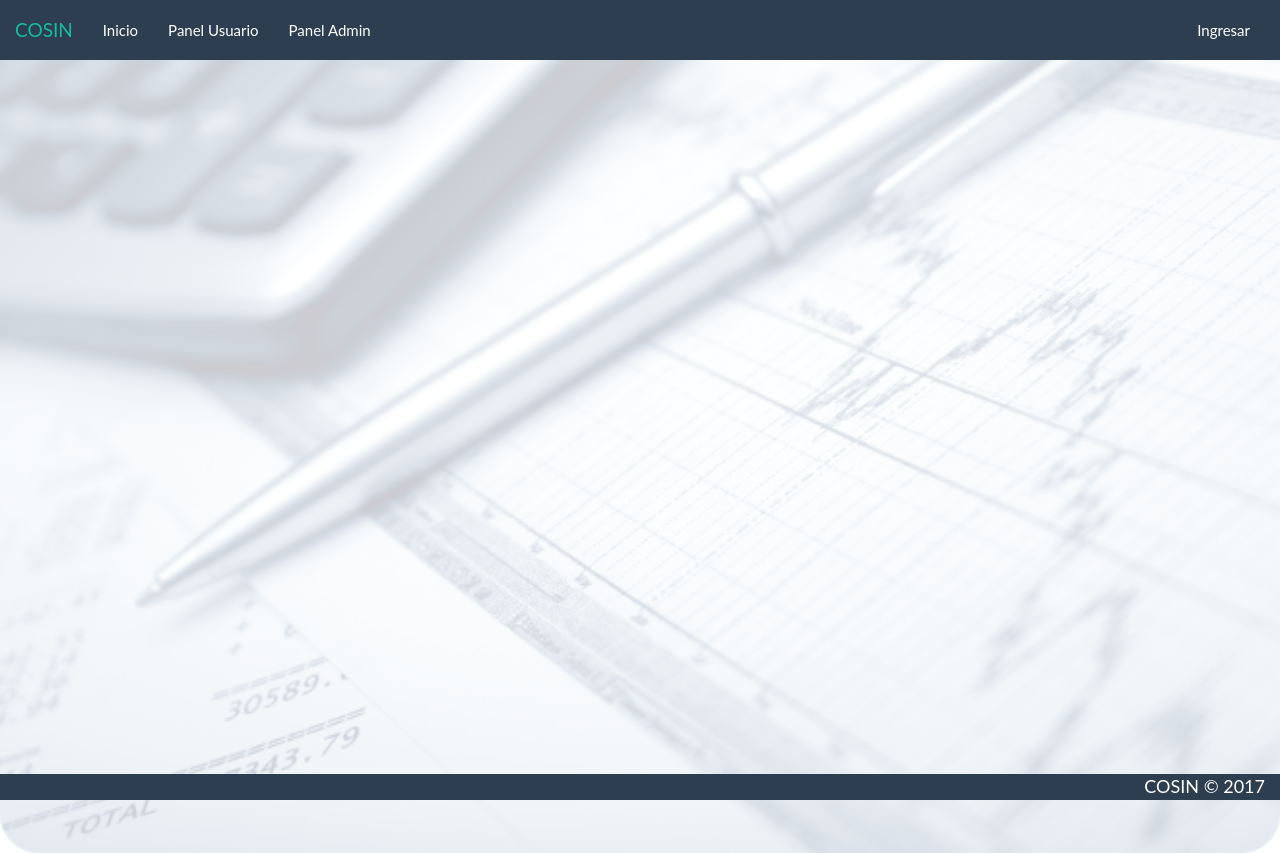
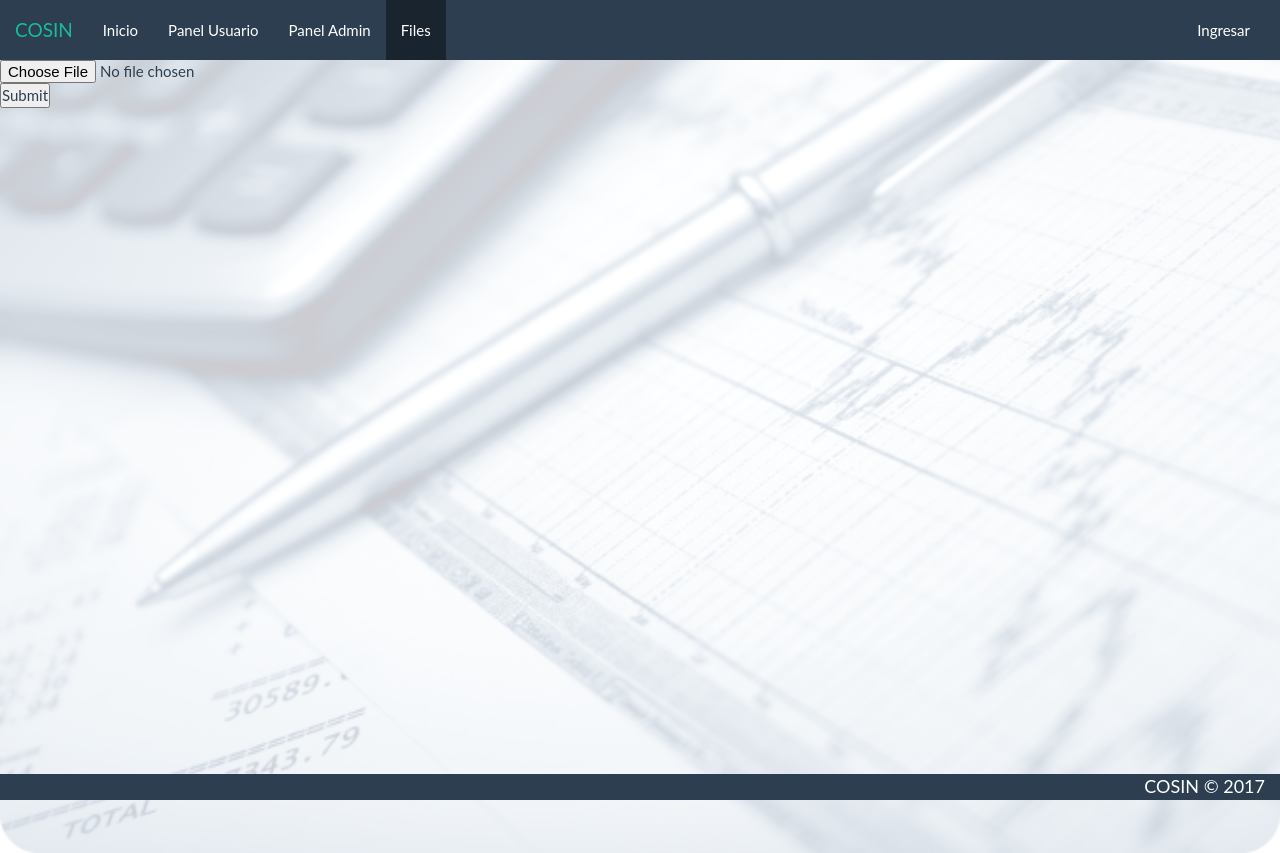
Before and after one commit to arkssheo/cosin-vue, a Vue app: page /files in a window 1280 px wide. Built offline with nearby package versions, Linux system fonts and the light colour scheme.

Commit message:
fileupload

```diff
--- a/src/components/Header.vue
+++ b/src/components/Header.vue
@@ -9,6 +9,7 @@
         <router-link active-class="active" to="/" tag="li" exact><a>Inicio</a></router-link>
         <router-link active-class="active" to="/user" tag="li"><a>Panel Usuario</a></router-link>
         <router-link active-class="active" to="/admin" tag="li"><a>Panel Admin</a></router-link>
+        <router-link active-class="active" to="/files" tag="li"><a>Files</a></router-link>
       </ul>
       <ul class="nav navbar-nav navbar-right" v-if="currentUser">
         <p class="navbar-text">{{ currentUser.email }}</p>
--- /dev/null
+++ b/src/components/admin/FileUpload.vue
@@ -0,0 +1,27 @@
+<template>
+  <div>
+    <input type="file" name="files" id="files" @change="onFileChange">
+    <button @click="uploadFiles">Submit</button>
+  </div>
+</template>
+
+<script>
+export default {
+  data () {
+    return {
+      files: null
+    }
+  },
+  methods: {
+    onFileChange (event) {
+      var files = event.target.value
+      if (!files.length) return
+      this.files = files
+      console.log(`files: ${files}`)
+    },
+    uploadFiles () {
+      console.log(this.files)
+    }
+  }
+}
+</script>
--- a/src/router/routes.js
+++ b/src/router/routes.js
@@ -6,6 +6,7 @@ import Admin from '@/components/admin/Admin.vue'
 import Finiquito from '@/components/users/CalcFiniquito.vue'
 import UserFiles from '@/components/users/UserFiles.vue'
 import PrintPreview from '@/components/PrintPreview.vue'
+import FileUpload from '@/components/admin/FileUpload.vue'
 
 import userStore from '../store/userStore'
 import { USER_ADMIN_ROLE_STRING } from '../constants/global'
@@ -13,6 +14,7 @@ import { USER_ADMIN_ROLE_STRING } from '../constants/global'
 export const routes = [
   { path: '/', component: Home },
   { path: '/login', component: Login },
+  { path: '/files', component: FileUpload },
   { path: '/admin',
     component: Admin,
     beforeEnter (to, from, next) {
```
